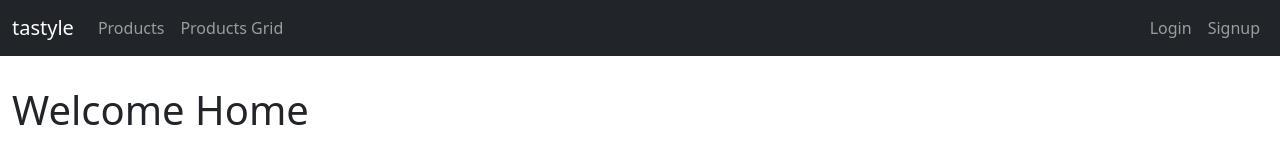
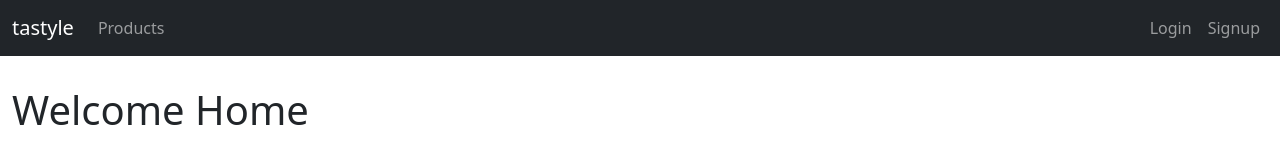
Before and after one commit to kisscoders/tastyle.test, a React (Create React App) app: page / in a window 1280 px wide. Shown: the top 160 px of the page. Built offline with nearby package versions, Linux system fonts and the light colour scheme.

Commit message:
navbar change

```diff
--- a/src/components/layout/navBar.jsx
+++ b/src/components/layout/navBar.jsx
@@ -15,8 +15,8 @@ const NavBar = ({ user }) => {
 						style={{ maxHeight: "100px" }}
 						navbarScroll
 					>
-						<Nav.Link href="/products">Products</Nav.Link>
-						<Nav.Link href="/list">Products Grid</Nav.Link>
+						{/* <Nav.Link href="/products">Products</Nav.Link> */}
+						<Nav.Link href="/list">Products</Nav.Link>
 					</Nav>
 
 					{!user && (
```
